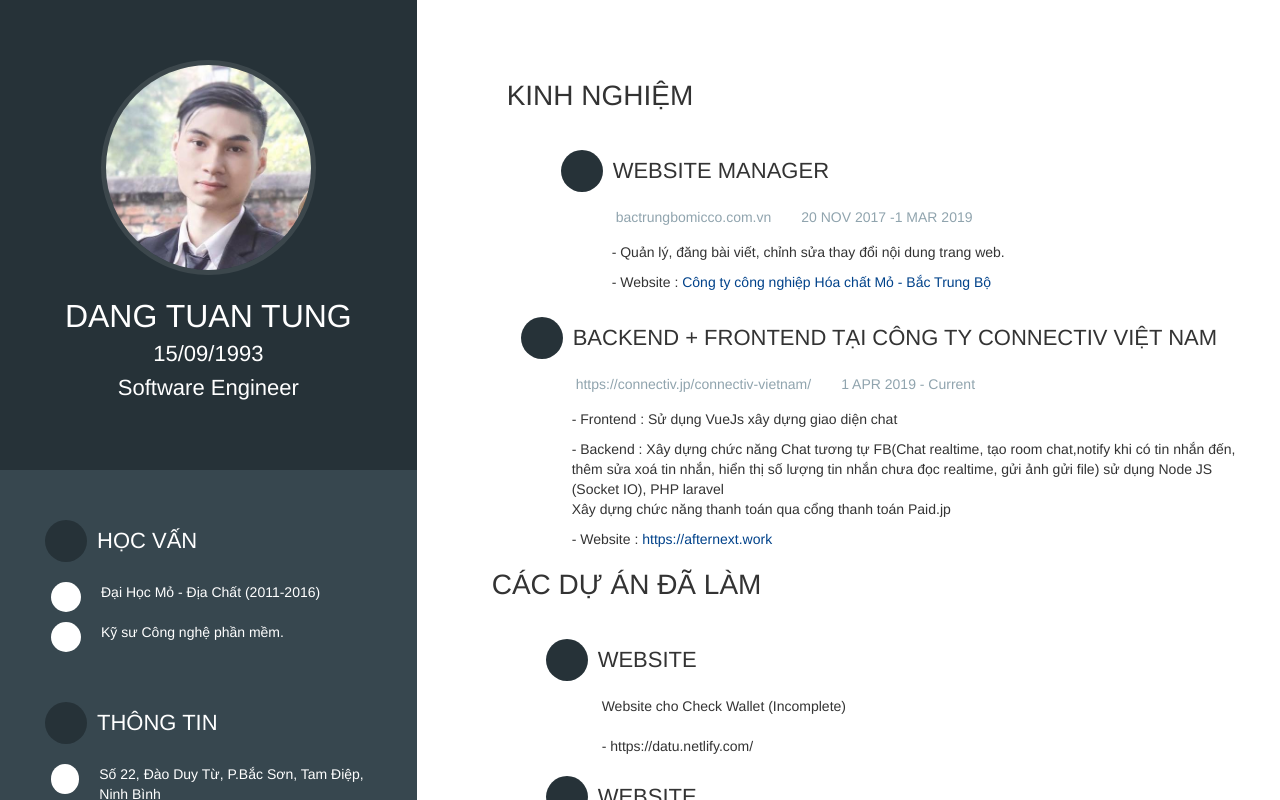
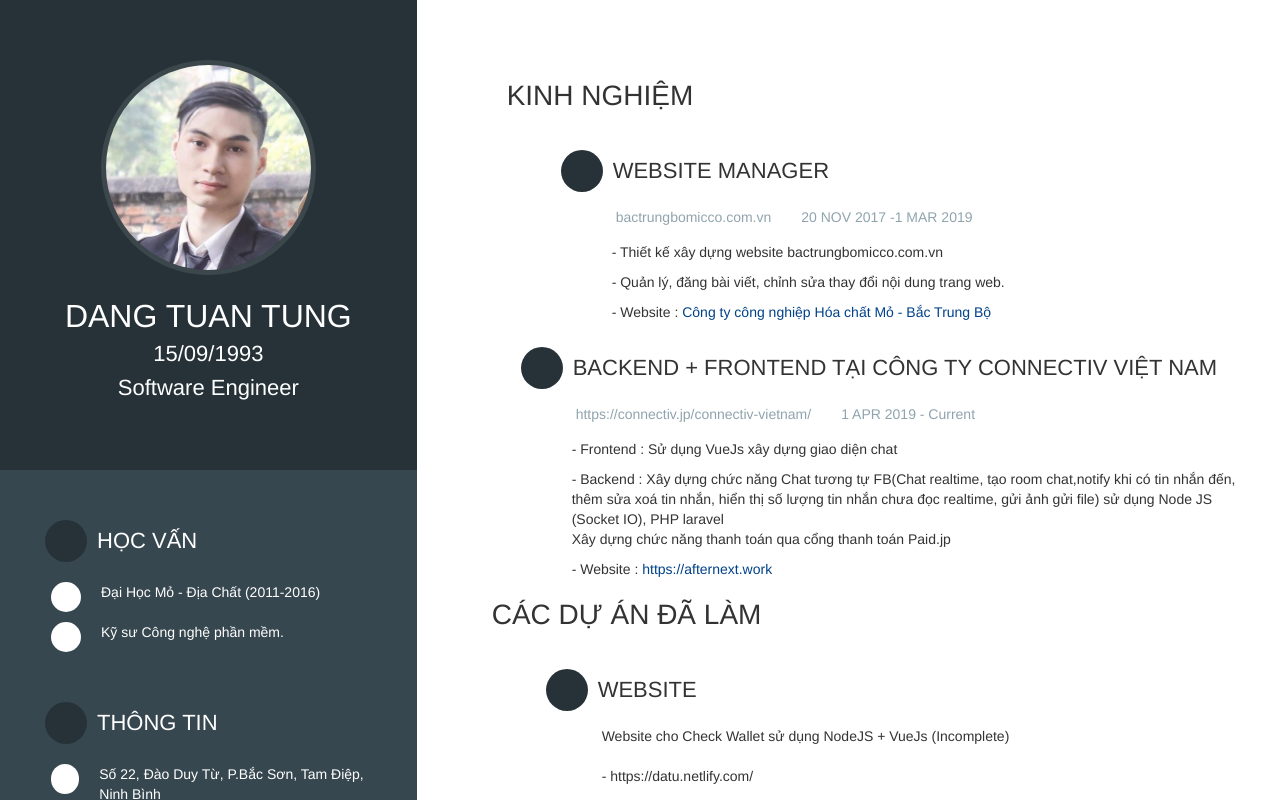
Before and after one commit to dangtuantung1993/TungCV, a Vue app: page / in a window 1280 px wide. Shown: the top 800 px of the page. Built offline with nearby package versions, Linux system fonts and the light colour scheme; some icons are missing.

Commit message:
update CV

```diff
--- a/src/App.vue
+++ b/src/App.vue
@@ -147,7 +147,7 @@
               </div>
               <div class="module__content">
                 <ul class="title title-margin">
-
+                <li>- Thiết kế xây dựng website bactrungbomicco.com.vn</li>
                 <li>- Quản lý, đăng bài viết, chỉnh sửa thay đổi nội dung trang web.</li>
                 <li>- Website : <a href="http://bactrungbomicco.com.vn">Công ty công nghiệp Hóa chất Mỏ - Bắc Trung Bộ </a>
                 </li>
@@ -194,7 +194,7 @@
                 <ul>
                   <li class="flex">
                     <i class="fa fa-globe circle circle--small circle--white"></i>
-                    <div>Website cho Check Wallet (Incomplete)</div>
+                    <div>Website cho Check Wallet sử dụng NodeJS + VueJs (Incomplete)</div>
 
                   </li>
                   <li class="flex">- https://datu.netlify.com/</li>
```
